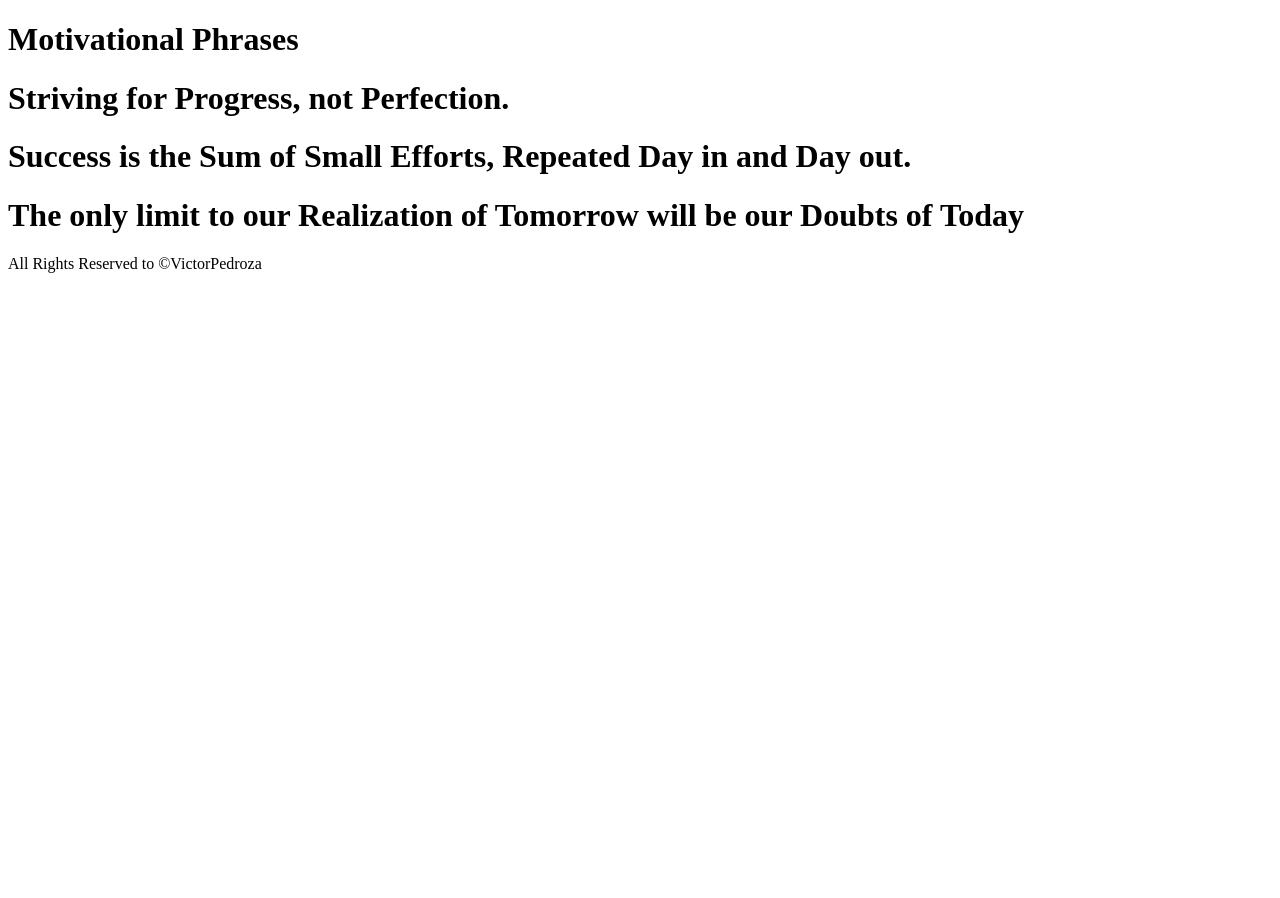
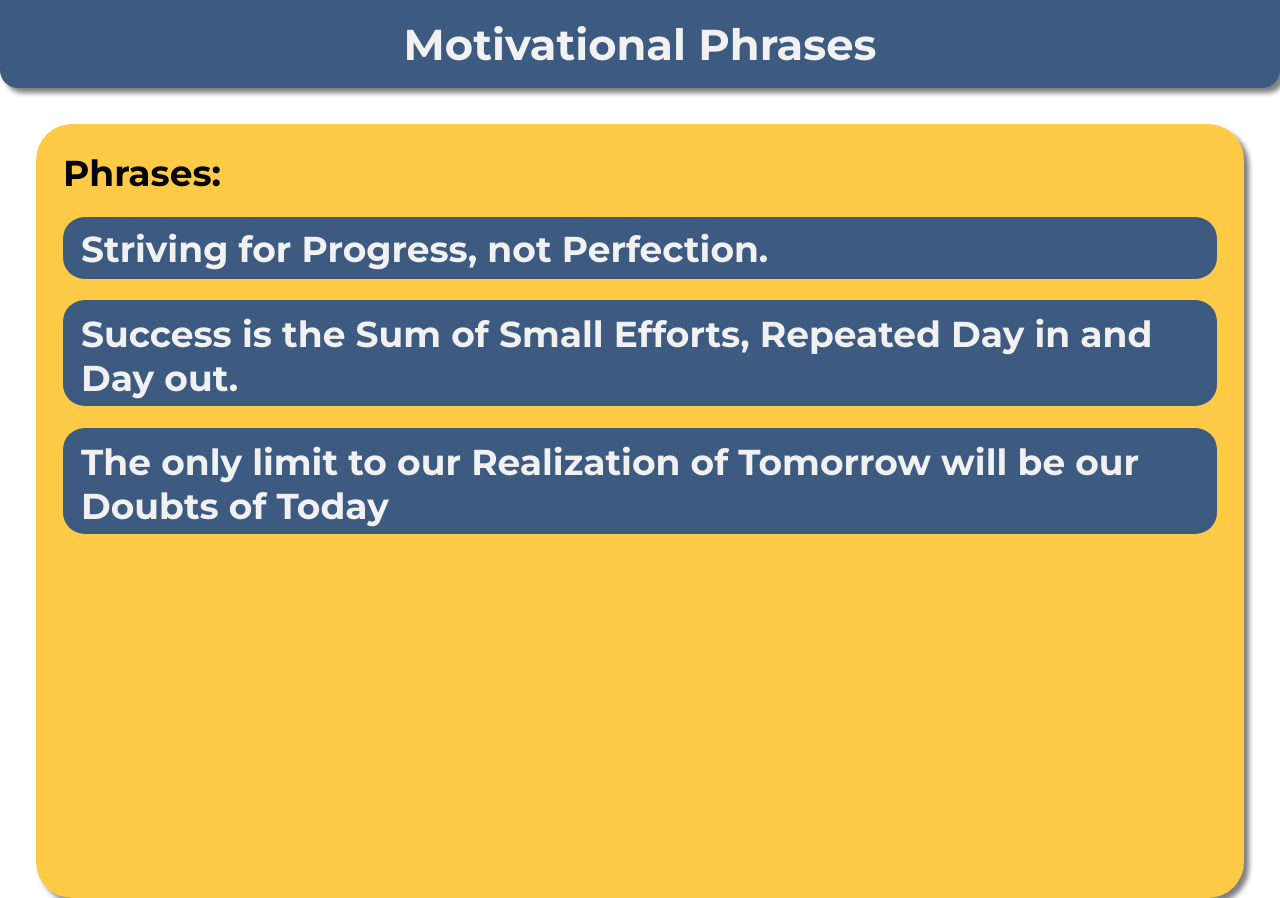
Before and after one commit to VictorPedroza/motivational-phrases, a plain HTML site: page index.html in a window 1280 px wide. Shown: the top 898 px of the page. Before the commit the page ends 800 px from the top, so only its background shows below. Drawn offline with Linux system fonts and the light colour scheme.

Commit message:
Insert CSS

```diff
--- a/index.html
+++ b/index.html
@@ -4,6 +4,7 @@
 <head>
     <meta charset="UTF-8">
     <meta name="viewport" content="width=device-width, initial-scale=1.0">
+    <link rel="stylesheet" href="./src/styles.css">
     <title>Motivational Phrases</title>
 </head>
 
@@ -12,7 +13,8 @@
         <h1>Motivational Phrases</h1>
     </header>
     <main>
-        <div class="phrases-containter">
+        <div class="phrases-container">
+            <h1>Phrases:</h1>
             <div class="phrase" id="1">
                 <h1>Striving for Progress, not Perfection.</h1>
             </div>
--- /dev/null
+++ b/src/styles.css
@@ -0,0 +1,91 @@
+@import url('https://fonts.googleapis.com/css2?family=Montserrat:ital,wght@0,100..900;1,100..900&display=swap');
+
+:root {
+    --text-font: "Montserrat", sans-serif;
+    --primary-color: #3d5a80;
+    --secondary-color: #ffcb47;
+    --light: #f1f1f1;
+    --dark: #030303;
+    --box-shadow: 5px 5px 5px rgba(0, 0, 0, 0.5);
+}
+
+* {
+    margin: 0;
+    padding: 0;
+    font-family: var(--text-font);
+}
+
+body, html {
+    width: 100%;
+    height: 100%;
+    box-sizing: border-box;
+    font-size: 18px;
+}
+
+header {
+    padding: 2rem 1rem;
+    background-color: var(--primary-color);
+    color: #F1F1F1;
+    display: flex;
+    align-items: center;
+    justify-content: center;
+    border-radius: 0 0 1rem 1rem;
+    box-shadow: var(--box-shadow);
+    font-size: 1.2rem;
+    height: 100%;
+    max-height: 2vh;
+}
+
+main {
+    height: 100%;
+    padding: 2rem;
+}
+
+.phrases-container {
+    display: flex;
+    flex-direction: column;
+    gap: 1.2rem;
+    height: 90%;
+    background-color: var(--secondary-color);
+    padding: 1.5rem;
+    border-radius: 2rem;
+    box-shadow: var(--box-shadow);
+    color: var(--dark);
+}
+
+.phrase {
+    background-color: var(--primary-color);
+    padding: .5rem 1rem;
+    color: var(--light);
+    border-radius: 1.2rem;
+}
+
+.phrase h1 {
+    animation: animate 3s linear infinite;
+}
+
+footer {
+    padding: 2rem 1rem;
+    background-color: var(--primary-color);
+    color: #F1F1F1;
+    display: flex;
+    align-items: center;
+    justify-content: center;
+    border-radius: 1rem 1rem 0 0;
+    box-shadow: var(--box-shadow);
+    font-size: 1.2rem;
+    height: 100%;
+    max-height: 2vh;
+}
+
+@keyframes animate {
+    0% {
+        transform: translateY(0%);
+    }
+    50% {
+        transform: translateY(5%);
+    }
+    100% {
+        transform: translateY(0%);
+    }
+  }
```
